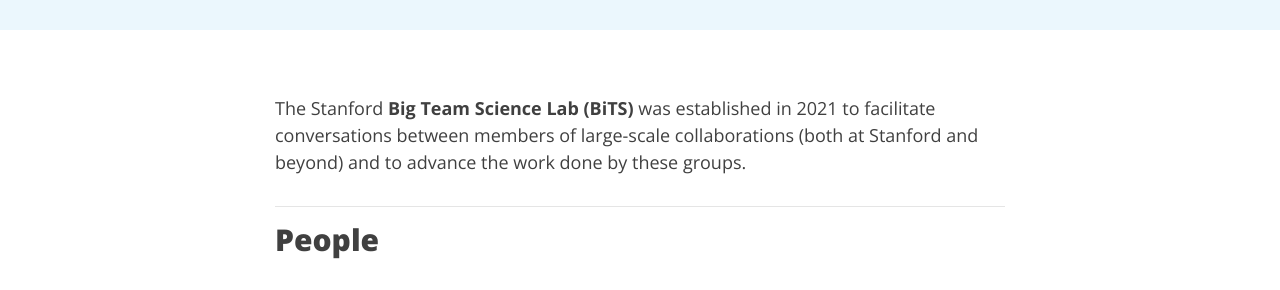
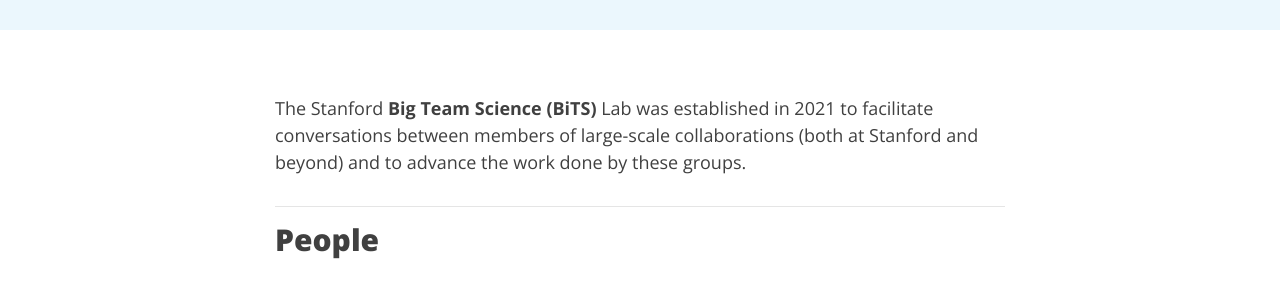
Before and after one commit to heidibaum/bigteamsciencelab.github.io, a Jekyll site: the page built from index.md, in a window 1280 px wide and 900 px high. Shown: the part 457-747 px from the top of the window. Built offline with Jekyll 4.4.1, drawn with Linux system fonts in a browser that asks for light colours; nearby versions of some CDN libraries.

Commit message:
Update index.md

```diff
--- a/index.md
+++ b/index.md
@@ -11,7 +11,7 @@
 	- logo and project placeholders follow it.
 --->
 
-The Stanford **Big Team Science Lab (BiTS)** was established in 2021 to facilitate conversations between members of large-scale collaborations (both at Stanford and beyond) and to advance the work done by these groups.
+The Stanford **Big Team Science (BiTS)** Lab was established in 2021 to facilitate conversations between members of large-scale collaborations (both at Stanford and beyond) and to advance the work done by these groups.
 
 
 ***
```
